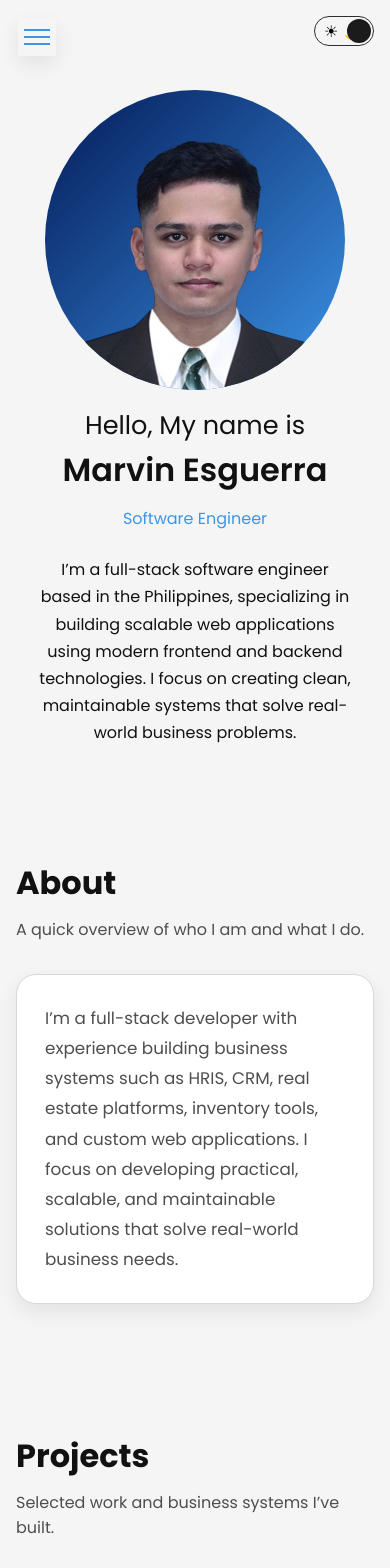
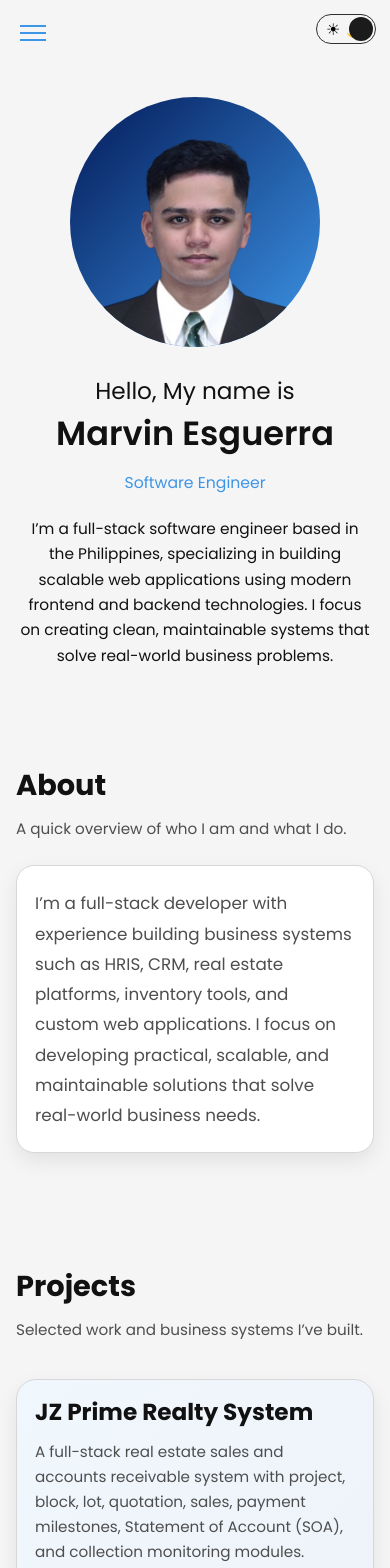
Before and after one commit to mrvndln/mrvndlnsgrr, a React (Vite) app: page / in a window 390 px wide. Shown: the top 1568 px of the page. Built offline with nearby package versions, Linux system fonts and the light colour scheme.

Commit message:
fix button ui

```diff
--- a/src/index.css
+++ b/src/index.css
@@ -135,7 +135,6 @@ button {
   background: transparent;
   border: none;
   cursor: pointer;
-  box-shadow: var(--shadow);
 }
 
 .mobile-menu-button span {
@@ -1219,3 +1218,121 @@ button {
     border-radius: 0 0 200px 0;
   }
 }
+
+@media (max-width: 414px) {
+  .hero {
+    padding-top: 82px;
+  }
+
+  .hero-left {
+    padding: 16px 20px 40px;
+  }
+
+  .hero-greeting {
+    margin: 0 0 10px;
+    font-size: 1.45rem;
+    line-height: 1.2;
+  }
+
+  .hero-name {
+    margin: 0 0 10px;
+    font-size: 2.1rem;
+    line-height: 1.08;
+  }
+
+  .hero-roles {
+    --role-height: 30px;
+    margin-bottom: 14px;
+  }
+
+  .hero-roles p {
+    font-size: 0.98rem;
+  }
+
+  .hero-intro {
+    max-width: 100%;
+    font-size: 0.96rem;
+    line-height: 1.65;
+  }
+
+  .hero-right {
+    height: 280px;
+    min-height: 280px;
+  }
+
+  .hero-mobile-circle {
+    width: 250px;
+    height: 250px;
+  }
+
+  .section {
+    padding: 56px 0;
+  }
+
+  .section-heading {
+    margin-bottom: 24px;
+  }
+
+  .section-heading h2 {
+    font-size: 1.8rem;
+  }
+
+  .section-heading p {
+    font-size: 0.95rem;
+    line-height: 1.6;
+  }
+
+  .content-card,
+  .contact-premium {
+    padding: 22px 18px;
+    border-radius: 18px;
+  }
+
+  .contact-premium h3 {
+    font-size: 1.35rem;
+  }
+
+  .contact-sub {
+    font-size: 0.9rem;
+    margin-bottom: 18px;
+  }
+
+  .contact-item {
+    padding: 11px 14px;
+    font-size: 0.92rem;
+  }
+
+  .project-card-body {
+    padding: 16px;
+  }
+
+  .featured-project-card {
+    padding: 18px;
+    gap: 20px;
+  }
+
+  .project-description {
+    font-size: 0.95rem;
+    line-height: 1.65;
+  }
+
+  .project-tech span,
+  .skill-pill {
+    padding: 7px 12px;
+    font-size: 0.84rem;
+  }
+
+  .project-btn {
+    width: 100%;
+  }
+
+  .mobile-menu-button {
+    top: 14px;
+    left: 14px;
+  }
+
+  .theme-toggle {
+    top: 14px;
+    right: 14px;
+  }
+}
```
